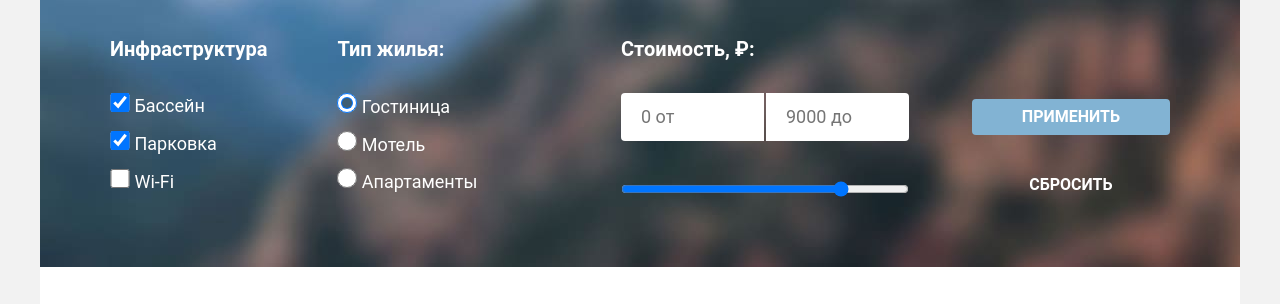
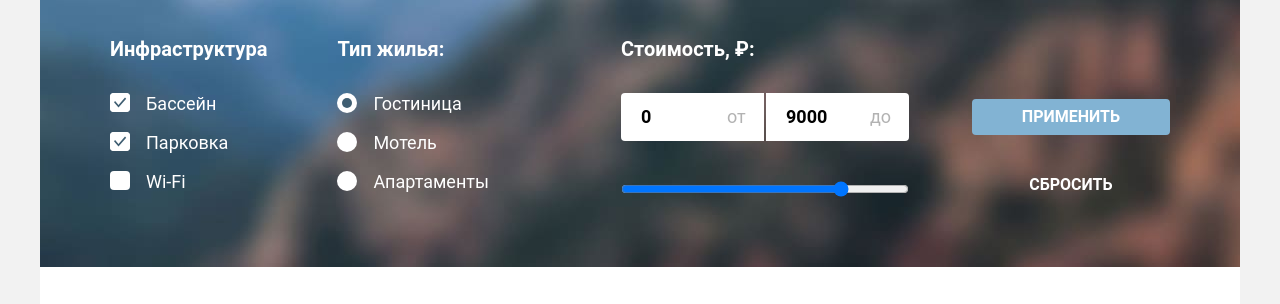
Before and after one commit to htmlacademy-htmlcss/1326617-sedona-35, a plain HTML site: page catalog.html in a window 1280 px wide. Shown: the part 233-537 px from the top of the page. Drawn offline with Linux system fonts and the light colour scheme; a web font is replaced by a local one.

Commit message:
вносит изменения в декор

```diff
--- a/catalog.html
+++ b/catalog.html
@@ -72,22 +72,16 @@
                   <legend class="catalog-filter-title">Инфраструктура</legend>
                   <ul class="catalog-filter-list">
                     <li class="catalog-filter-item">
-                      <label class="control">
-                        <input class="control-input-checkbox" type="checkbox" name="pool" checked>
-                        Бассейн
-                      </label>
+                      <input id="checkbox-1" class="control-input-checkbox" type="checkbox" name="pool" checked>
+                      <label for="checkbox-1" class="control">Бассейн</label>
                     </li>
                     <li class="catalog-filter-item">
-                      <label class="control">
-                        <input class="control-input-checkbox" type="checkbox" name="parking" checked>
-                        Парковка
-                      </label>
+                      <input id="checkbox-2" class="control-input-checkbox" type="checkbox" name="parking" checked>
+                      <label for="checkbox-2" class="control">Парковка</label>
                     </li>
                     <li class="catalog-filter-item">
-                      <label class="control">
-                        <input class="control-input-checkbox" type="checkbox" name="wi-fi">
-                        Wi-Fi
-                      </label>
+                      <input id="checkbox-3" class="control-input-checkbox" type="checkbox" name="wi-fi">
+                      <label for="checkbox-3" class="control">Wi-Fi</label>
                     </li>
                   </ul>
                 </fieldset>
@@ -95,22 +89,16 @@
                   <legend class="catalog-filter-title">Тип жилья:</legend>
                   <ul class="catalog-filter-list">
                     <li class="catalog-filter-item">
-                      <label class="control">
-                        <input class="control-input-radio radio-disk-select" type="radio" name="hotel" checked>
-                        Гостиница
-                      </label>
+                      <input id="input-radio-1" class="radio-disk" type="radio" name="hotel" value="гостиница" checked>
+                      <label for="control-input-radio" class="control">Гостиница</label>
                     </li>
                     <li class="catalog-filter-item">
-                      <label class="control">
-                        <input class="control-input-radio radio-disk" type="radio" name="motel">
-                        Мотель
-                      </label>
+                      <input id="input-radio-2" class="radio-disk" type="radio" name="motel" value="мотель">
+                      <label for="input-radio-2" class="control">Мотель</label>
                     </li>
                     <li class="catalog-filter-item">
-                      <label class="control">
-                        <input class="control-input-radio radio-disk" type="radio" name="apartments">
-                        Апартаменты
-                      </label>
+                      <input id="input-radio-3" class="radio-disk" type="radio" name="apartments" value="апартаменты">
+                      <label for="input-radio-3" class="control">Апартаменты</label>
                     </li>
                   </ul>
                 </fieldset>
@@ -119,12 +107,16 @@
                 <fieldset class="catalog-filter-group-price">
                   <legend class="catalog-filter-title">Стоимость, ₽:</legend>
                     <div class="control-block">
-                      <label class="control">
-                        <input class="control-input input-left" type="text" name="apartments" placeholder="0 от">
-                      </label>
-                      <label class="control">
-                        <input class="control-input input-right" type="text" name="apartments" placeholder="9000 до">
-                      </label>
+                      <div class="left-input">
+                        <label for="input-from-to" class="control visually-hidden">от</label>
+                        <input id="input-from-to" class="control-input input-left" type="text" name="apartments" placeholder="0">
+                        <span class="input-text">от</span>
+                      </div>
+                      <div class="right-input">
+                        <label for="input-before" class="control visually-hidden">до</label>
+                        <input id="input-before" class="control-input input-right" type="text" name="apartments" placeholder="9000">
+                        <span class="input-text">до</span>
+                      </div>
                     </div>
                     <input class="control-line" type="range" min="0" max="9000" step="1" value="7000">
                 </fieldset>
--- a/styles/styles.css
+++ b/styles/styles.css
@@ -187,7 +187,7 @@ html {
   align-items:center;
   justify-content: center;
   box-sizing: border-box;
-  position: relative;
+
 }
 .advantages-list{
   display: flex;
@@ -233,20 +233,43 @@ html {
   text-transform: uppercase;
   text-align: center;
   margin: 0;
-  margin-bottom: 30px;
+  padding-bottom: 30px;
 
 }
 .title-row-four{
   margin: 0;
   margin-top: 30px;
+  padding: 0;
 }
-
-.title-row-two::after{
+.title-dark{
+  display: flex;
+  flex-direction: row;
+  justify-content: center;
+  align-items: center;
+  position: relative;
+}
+.title-dark::after{
+  position: absolute;
+  bottom: 0;
   height: 2px;
   width: 60px;
   background-color: rgba(0, 0, 0, 0.3);
   content: "";
+}
+.title-light{
+  display: flex;
+  flex-direction: row;
+  justify-content: center;
+  align-items: center;
+  position: relative;
+}
+.title-light::after{
   position: absolute;
+  bottom: 0;
+  height: 2px;
+  width: 60px;
+  background-color: rgba(255, 255, 255, 0.3);
+  content: "";
 }
 .advantages-description{
   font-size: 18px;
@@ -564,24 +587,35 @@ html {
   color: #fff;
   padding: 0;
   margin: 0;
+  display: flex;
+  justify-content: center;
+  cursor: pointer;
+}
+.catalog-filter-item label{
+  margin-left: 16px;
 }
 .radio-disk{
   background-color: #fff;
   width: 20px;
   height: 20px;
   border-radius: 50%;
-  border: none;
   position: relative;
 }
-.radio-disk-select{
+
+.radio-disk{
   background-color: #fff;
   width: 20px;
   height: 20px;
   border-radius: 50%;
+  outline: none;
   border: none;
   position: relative;
+
+  -webkit-appearance: none;
+  -moz-appearance: none;
+  appearance: none;
 }
-.radio-disk-select::after {
+.radio-disk:checked::after {
   content: "";
   width: 10px;
   height: 10px;
@@ -591,15 +625,36 @@ html {
   left: 50%;
   top: 50%;
   transform: translate(-50%, -50%);
-  border: none;
+  outline: none;
+  border: 0;
 }
+
 .control-input-checkbox{
   background-color: #fff;
   width: 20px;
   height: 19px;
-  border: none;
+  border: 0;
   border-radius: 4px;
+  background-image: none;
+  position: relative;
+
+  -webkit-appearance: none;
+  -moz-appearance: none;
+  appearance: none;
 }
+.control-input-checkbox:checked::after{
+  content: "";
+  background-color: #fff;
+  width: 20px;
+  height: 19px;
+  border: 0;
+  border-radius: 4px;
+  background-image: url(../images/tick_checkbox.svg);
+  background-repeat: no-repeat;
+  background-position: center;
+  position: absolute;
+}
+
 .control-input{
   border: none;
   padding: 12px 20px;
@@ -607,10 +662,32 @@ html {
   line-height: 24px;
   max-width: 143px;
   box-sizing: border-box;
-  display: flex;
+
+}
+.control-input::placeholder{
+  font-size: 18px;
+  line-height: 24px;
+  font-weight: 700;
+  color: #000;
+}
+.input-text{
+  font-size: 18px;
+  line-height: 24px;
+  font-weight: 400;
+  color: rgba(0, 0, 0, 0.3);
+  position: absolute;
+  top: 12px;
+  left: 106px;
+}
+.right-input{
+  position: relative;
+}
+.left-input{
+  position: relative;
 }
 .input-left{
   border-radius: 4px 0 0 4px;
+
 }
 .input-right{
   border-radius: 0 4px 4px 0;
```
Also changed, not shown: index.html (+5 -11 lines), images/tick_checkbox.svg (added).
